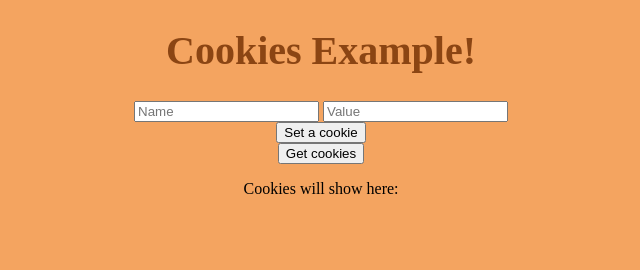
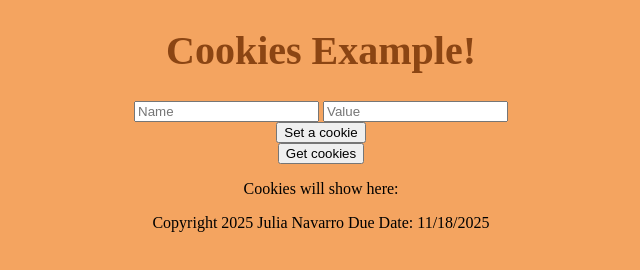
Before and after one commit to lualikes/A10, a plain HTML site: page index.html in a window 1280 px wide. Shown: the whole page, without its empty margins (319-959 px from the left). Drawn offline with Linux system fonts and the light colour scheme.

Commit message:
Update index.html

```diff
--- a/index.html
+++ b/index.html
@@ -21,6 +21,7 @@
     <button onclick="getCookie()">Get cookies</button>
     <p>Cookies will show here: </p>
     <p id="cookies"></p>
+
     <script>
         function setCookie() {
             document.cookie =
@@ -32,6 +33,7 @@
                 document.cookie;
         }
     </script>
+    <footer>Copyright 2025 Julia Navarro Due Date: 11/18/2025</footer>
 </body>
 
 </html>
```
